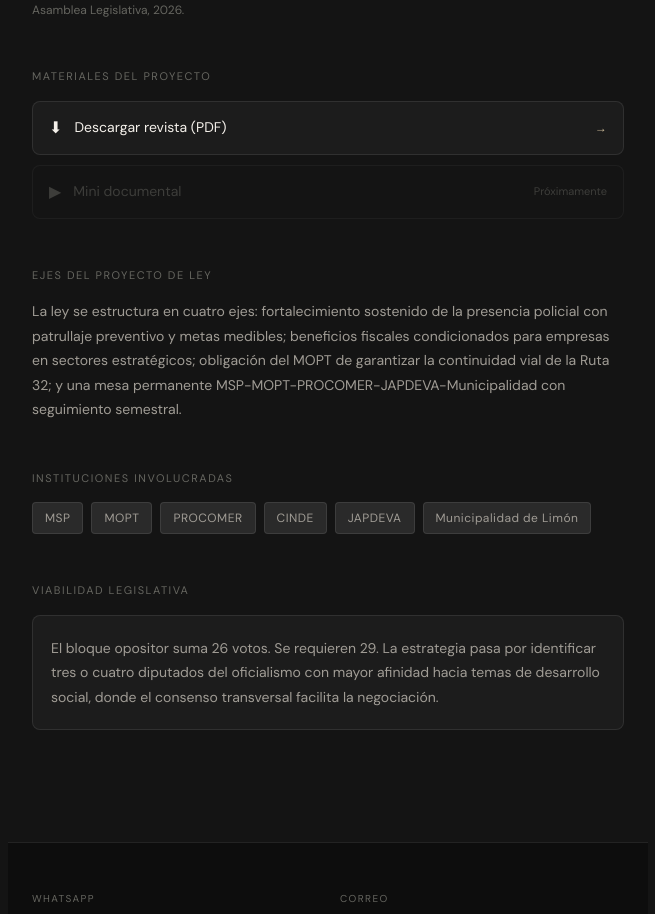
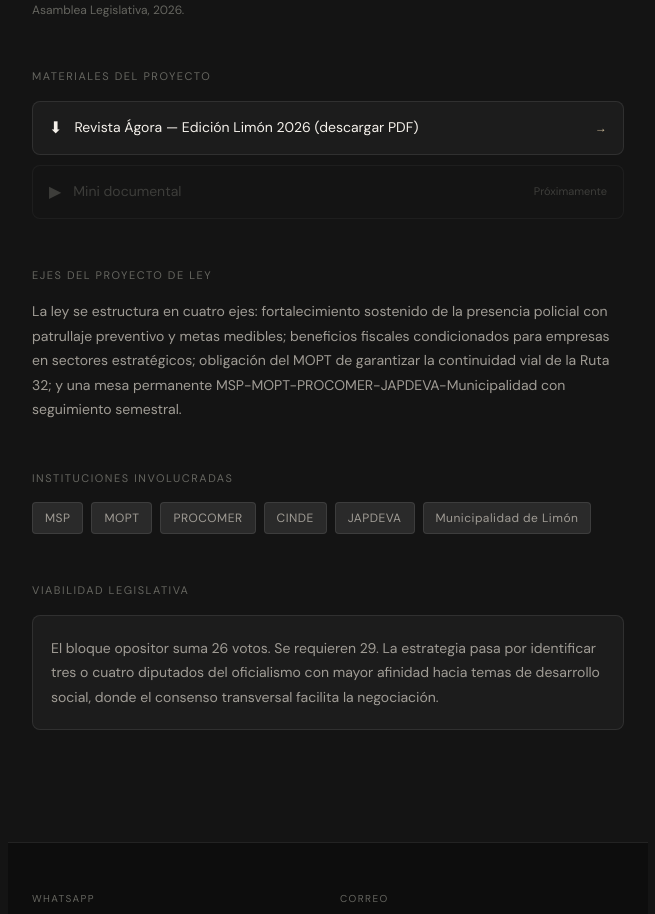
Before and after one commit to gabysolera/agora-politica, a Next.js app: page /proyectos/limon-2026 in a window 1280 px wide. Shown: the part 1108-2022 px from the top of the page, without its empty margins (312-967 px from the left). Built offline with nearby package versions, Linux system fonts and the light colour scheme.

Commit message:
fix: rename PDF button label for clarity

```diff
--- a/components/sections/ProyectoDetalle.tsx
+++ b/components/sections/ProyectoDetalle.tsx
@@ -134,7 +134,7 @@ export default function ProyectoDetalle() {
           Materiales del proyecto
         </p>
         <div style={{ display: "flex", flexDirection: "column", gap: 10 }}>
-          <MaterialButton label="Descargar revista (PDF)" icon="⬇" href="https://drive.google.com/uc?export=download&id=1GV4Y4ZsSz8yOpWa-69X1tRBg_kSNekTf" download />
+          <MaterialButton label="Revista Ágora — Edición Limón 2026 (descargar PDF)" icon="⬇" href="https://drive.google.com/uc?export=download&id=1GV4Y4ZsSz8yOpWa-69X1tRBg_kSNekTf" download />
           <MaterialButton label="Mini documental" icon="▶" href={null} disabled hint="Próximamente" />
         </div>
       </div>
```
